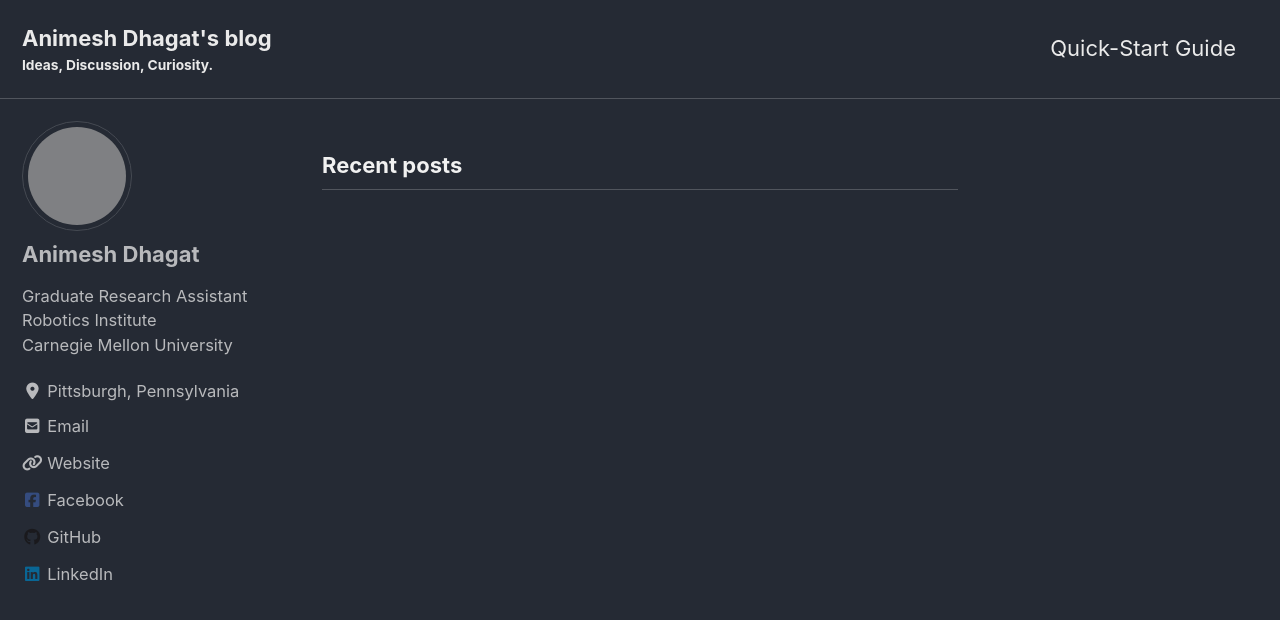
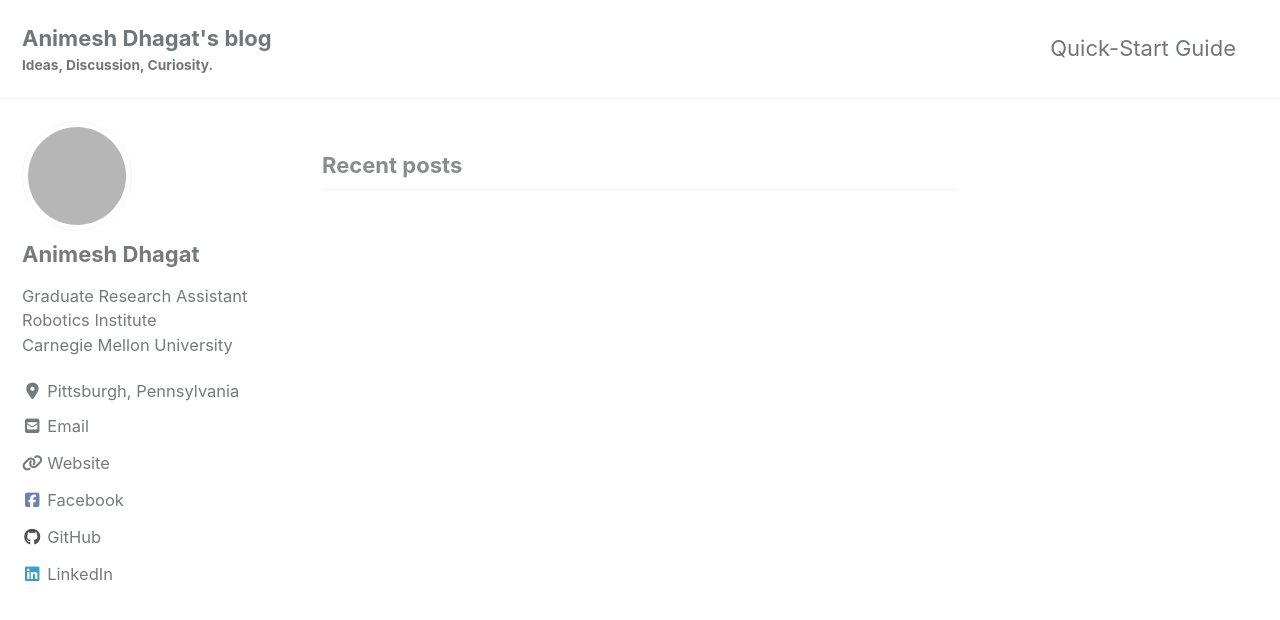
Before and after one commit to a-dhagat/Animesh, a Jekyll site: the page built from index.html, in a window 1280 px wide and 900 px high. Shown: the top 620 px of the window. Built offline with Jekyll 4.4.1, drawn with Linux system fonts in a browser that asks for light colours; cached includes are drawn as plain includes; nearby versions of some CDN libraries; the list of posts is cut into pages by our own code; grey boxes are pictures that could not be loaded.

```diff
--- a/_config.yml
+++ b/_config.yml
@@ -10,9 +10,9 @@
 # Review documentation to determine if you should use `theme` or `remote_theme`
 # https://mmistakes.github.io/minimal-mistakes/docs/quick-start-guide/#installing-the-theme
 
-theme                  : "minimal-mistakes-jekyll"
+# theme                  : "minimal-mistakes-jekyll"
 # remote_theme           : "mmistakes/minimal-mistakes"
-minimal_mistakes_skin    : "dark" #"default" # "air", "aqua", "contrast", "dark", "dirt", "neon", "mint", "plum", "sunrise"
+minimal_mistakes_skin    : "default" #"default" # "air", "aqua", "contrast", "dark", "dirt", "neon", "mint", "plum", "sunrise"
 
 # Site Settings
 locale                   : "en-US"
```
